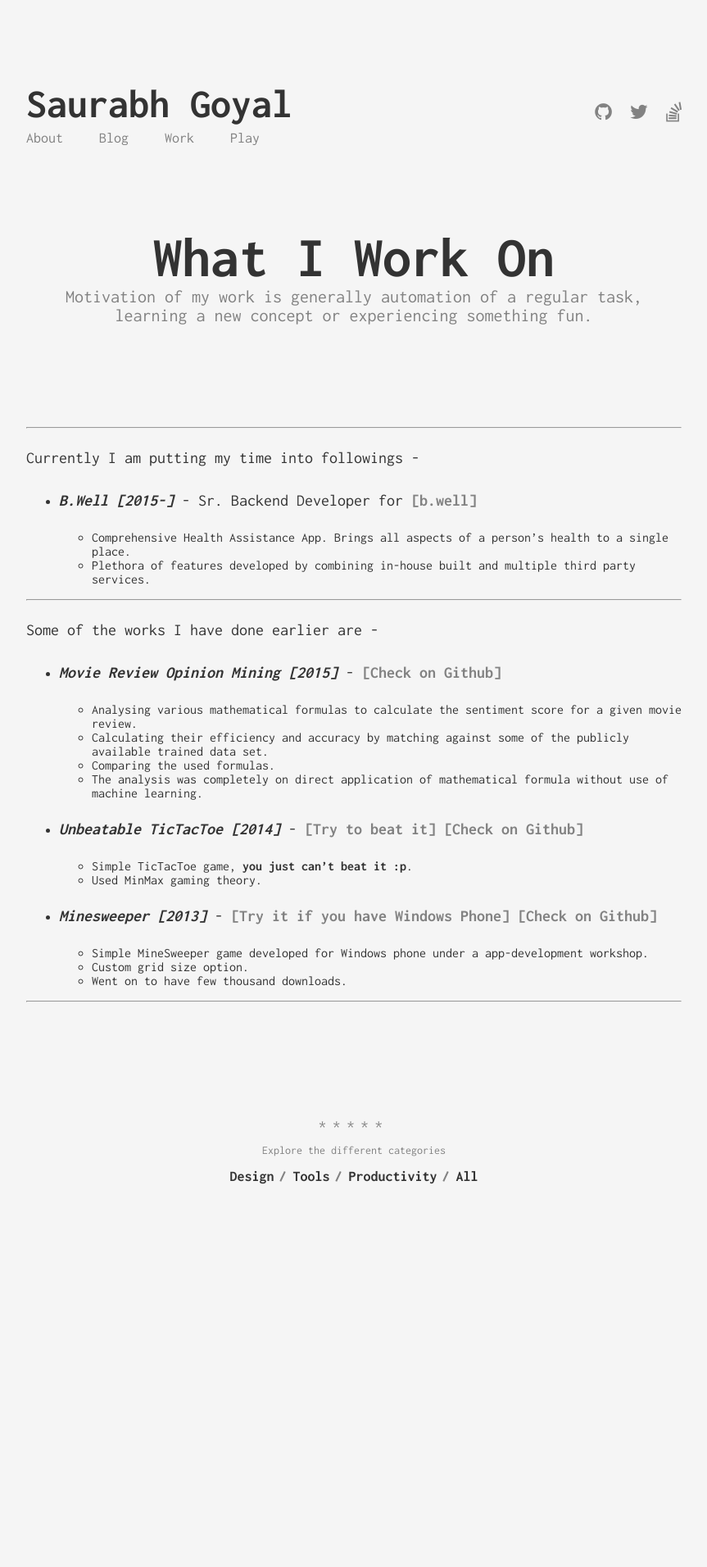
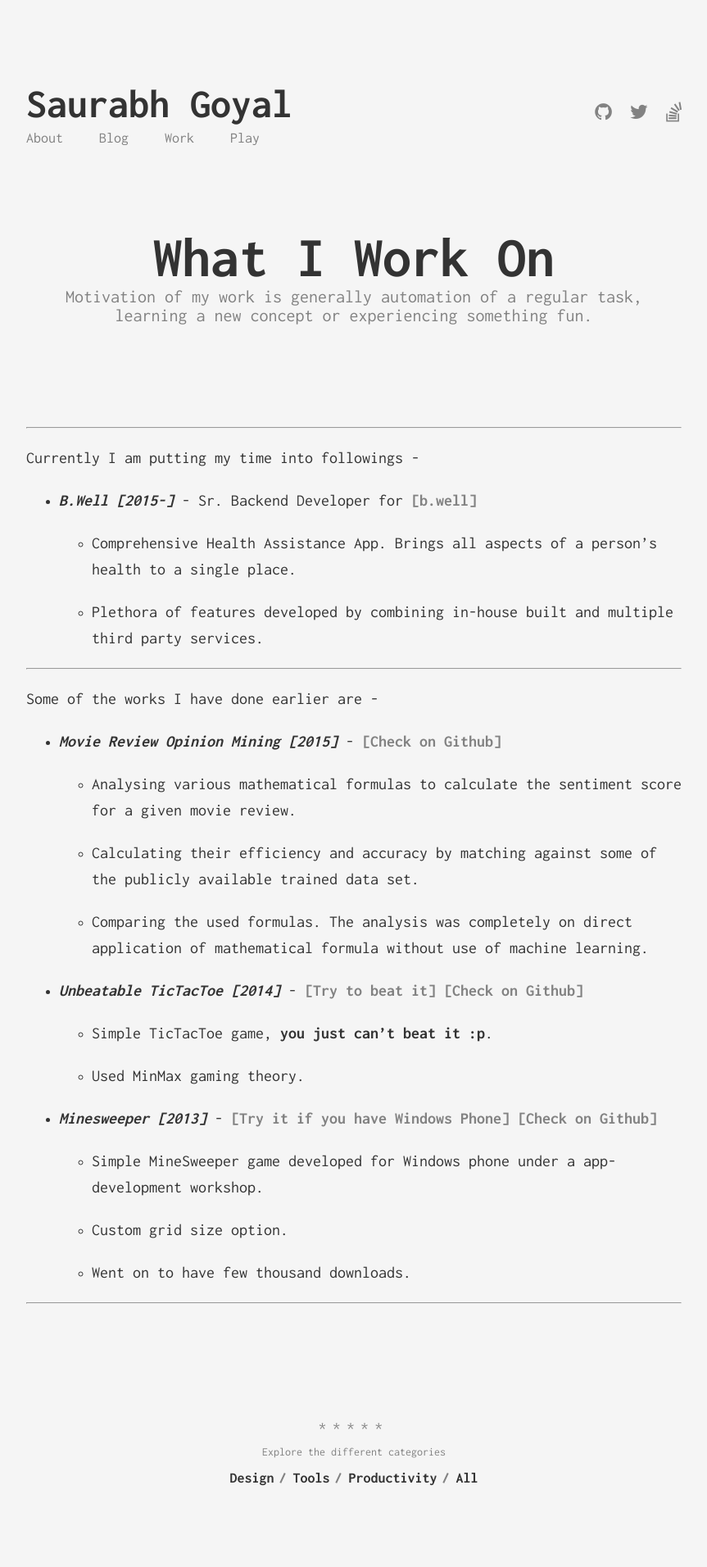
Before and after one commit to SaurabhGoyal/saurabhgoyal.github.io, a Jekyll site: the page built from projects.md, in a window 1280 px wide. Shown: the whole page at 82% size, without its empty margins (208-1071 px from the left). Built offline with Jekyll 4.4.1, drawn with Linux system fonts in a browser that asks for light colours; before the commit the page ends 1544 px from its top, so only the background shows below that.

```diff
--- a/projects.md
+++ b/projects.md
@@ -4,16 +4,15 @@ title: What I Work On
 subtitle: Motivation of my work is generally automation of a regular task, learning a new concept or experiencing something fun.
 permalink: /projects/
 ---
-
 ---
-
 Currently I am putting my time into followings -
 
 - __*B.Well [2015-]*__ -
 Sr. Backend Developer for [\[b.well\]](https://www.icanbwell.com/){:target="_blank"}
 
-    - Comprehensive Health Assistance App. Brings all aspects of a person's health to a single place.
-    - Plethora of features developed by combining in-house built and multiple third party services.
+    * Comprehensive Health Assistance App. Brings all aspects of a person's health to a single place.
+
+    * Plethora of features developed by combining in-house built and multiple third party services.
 
 ---
 
@@ -22,26 +21,30 @@ Some of the works I have done earlier are -
 - __*Movie Review Opinion Mining [2015]*__ -
 [\[Check on Github\]](https://github.com/SaurabhGoyal/MovieReview-OpinionMining)
 
-    - Analysing various mathematical formulas to calculate the sentiment score for a given movie review.
-    - Calculating their efficiency and accuracy by matching against some of the publicly available trained data set.
-    - Comparing the used formulas.
-    - The analysis was completely on direct application of mathematical formula without use of machine learning.
+    * Analysing various mathematical formulas to calculate the sentiment score for a given movie review.
+
+    * Calculating their efficiency and accuracy by matching against some of the publicly available trained data set.
+
+    * Comparing the used formulas. The analysis was completely on direct application of mathematical formula without use of machine learning.
 
 
 - __*Unbeatable TicTacToe [2014]*__ -
 [\[Try to beat it\]](http://unbeatablettt.appspot.com/){:target="_blank"}
 [\[Check on Github\]](https://github.com/SaurabhGoyal/tictactoe-webapp)
 
-    - Simple TicTacToe game, **you just can't beat it :p**.
-    - Used MinMax gaming theory.
+    * Simple TicTacToe game, **you just can't beat it :p**.
+
+    * Used MinMax gaming theory.
 
 
 - __*Minesweeper [2013]*__ -
 [\[Try it if you have Windows Phone\]](https://www.microsoft.com/en-in/store/p/minesweeper/9nblggh08wmv){:target="_blank"}
 [\[Check on Github\]](https://github.com/SaurabhGoyal/Minesweeper)
 
-    - Simple MineSweeper game developed for Windows phone under a app-development workshop.
-    - Custom grid size option.
-    - Went on to have few thousand downloads.
+    * Simple MineSweeper game developed for Windows phone under a app-development workshop.
+
+    * Custom grid size option.
+
+    * Went on to have few thousand downloads.
 
 ---
```
Also changed, not shown: _posts/2017-07-19-sensitive-info-of-project.markdown (added, +57 -0 lines), hobbies.md (+7 -4 lines).
